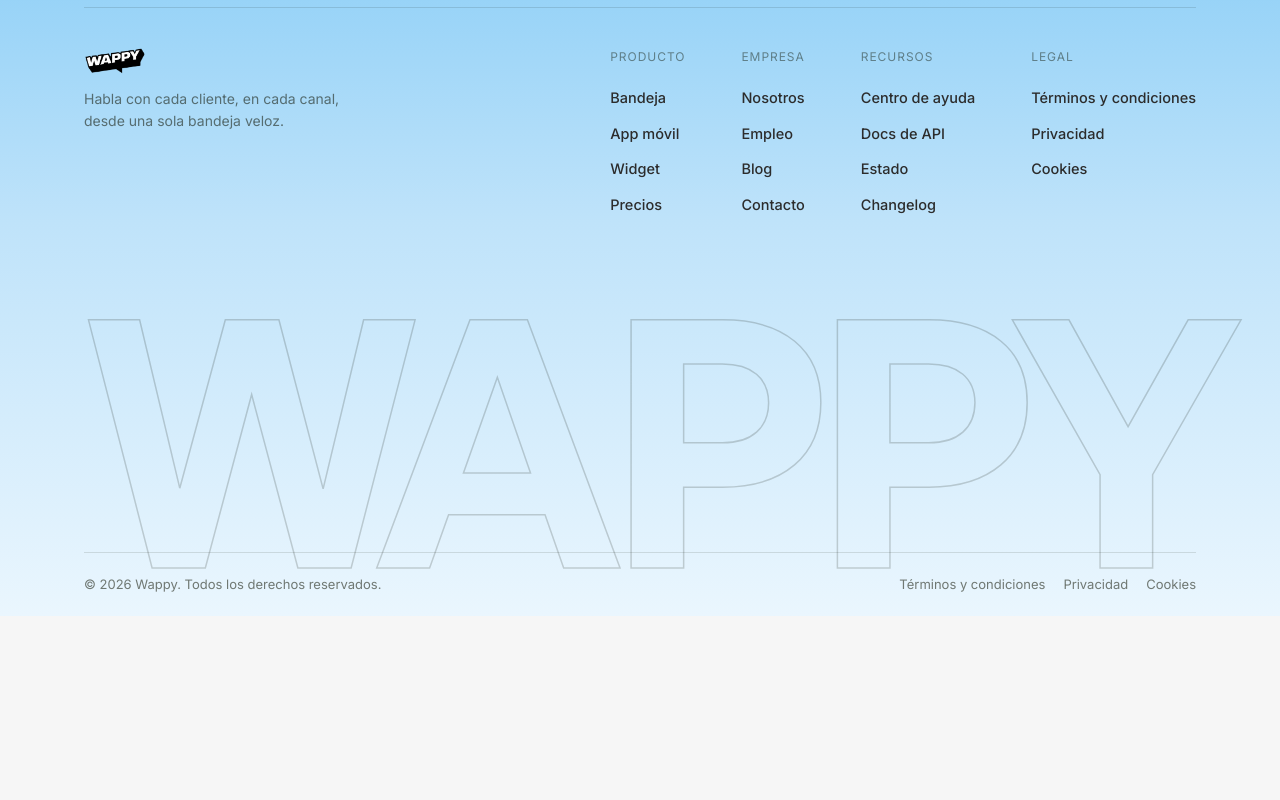
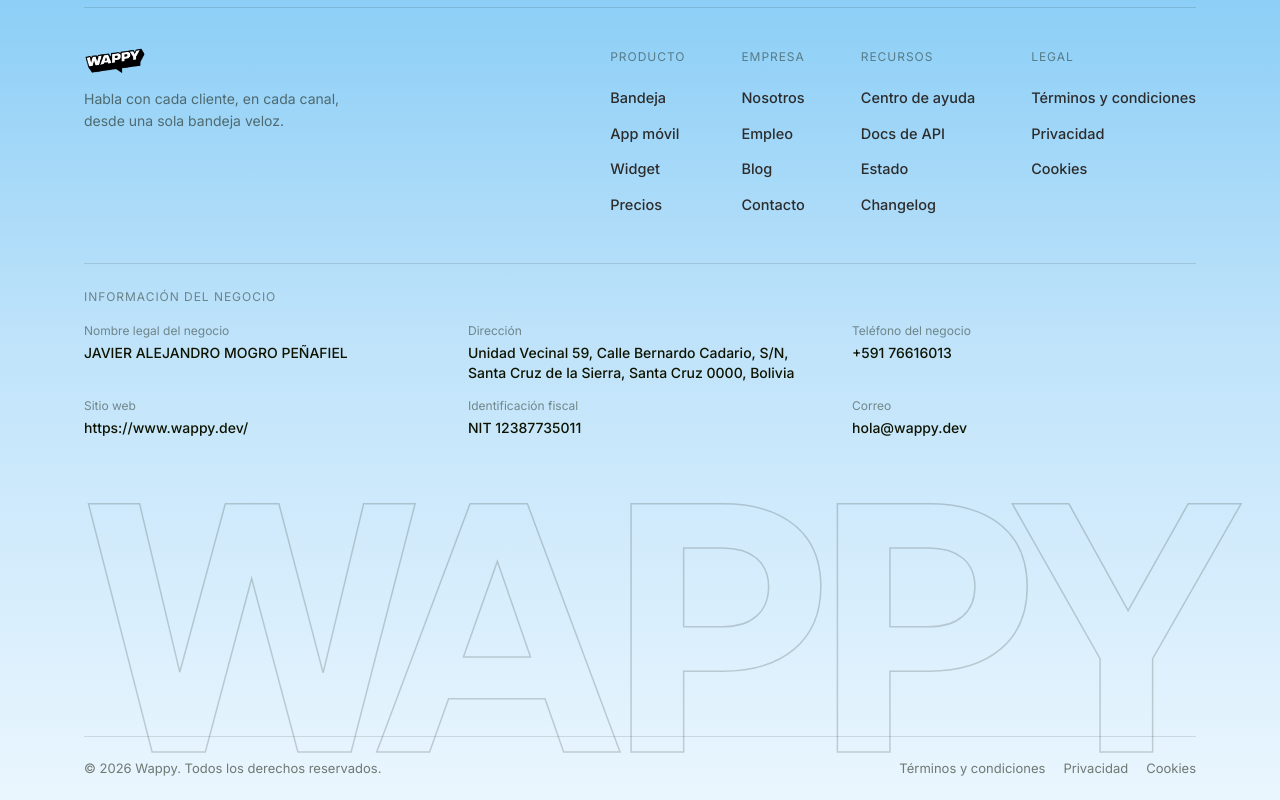
Before and after one commit to Jalx1000/wappy-front, a Next.js app: page / in a window 1280 px wide. Shown: the part 9574-10374 px from the top of the page. Before the commit the page ends 10190 px from the top, so only its background shows below. Built offline with nearby package versions, Linux system fonts and the light colour scheme.

Commit message:
feat(marketing): footer business info (legal name, address, phone, NIT, email) for Meta verification

```diff
--- a/app/(public)/_components/SiteFooter.tsx
+++ b/app/(public)/_components/SiteFooter.tsx
@@ -74,6 +74,18 @@
           </div>
         </div>
 
+        <div className="foot-business">
+          <h4>{f.business.title}</h4>
+          <dl>
+            {f.business.rows.map((r) => (
+              <div className="foot-biz-row" key={r.label}>
+                <dt>{r.label}</dt>
+                <dd>{r.href ? <a href={r.href}>{r.value}</a> : r.value}</dd>
+              </div>
+            ))}
+          </dl>
+        </div>
+
         <div className="foot-word">WAPPY</div>
 
         <div className="foot-bottom">
--- a/app/(public)/_components/content.ts
+++ b/app/(public)/_components/content.ts
@@ -125,6 +125,10 @@
     cols: { title: string; links: { label: string; href: string }[] }[];
     rights: string;
     legal: { label: string; href: string }[];
+    business: {
+      title: string;
+      rows: { label: string; value: string; href?: string }[];
+    };
   };
   demo: {
     eyebrow: string;
@@ -461,6 +465,21 @@
         { label: "Privacidad", href: "/privacy-policy" },
         { label: "Cookies", href: "/cookies" },
       ],
+      business: {
+        title: "Información del negocio",
+        rows: [
+          { label: "Nombre legal del negocio", value: "JAVIER ALEJANDRO MOGRO PEÑAFIEL" },
+          {
+            label: "Dirección",
+            value:
+              "Unidad Vecinal 59, Calle Bernardo Cadario, S/N, Santa Cruz de la Sierra, Santa Cruz 0000, Bolivia",
+          },
+          { label: "Teléfono del negocio", value: "+591 76616013", href: "tel:+59176616013" },
+          { label: "Sitio web", value: "https://www.wappy.dev/", href: "https://www.wappy.dev/" },
+          { label: "Identificación fiscal", value: "NIT 12387735011" },
+          { label: "Correo", value: "hola@wappy.dev", href: "mailto:hola@wappy.dev" },
+        ],
+      },
     },
     demo: {
       eyebrow: "Agendar demo",
@@ -784,6 +803,21 @@
         { label: "Privacy", href: "/privacy-policy" },
         { label: "Cookies", href: "/cookies" },
       ],
+      business: {
+        title: "Business information",
+        rows: [
+          { label: "Legal business name", value: "JAVIER ALEJANDRO MOGRO PEÑAFIEL" },
+          {
+            label: "Address",
+            value:
+              "Unidad Vecinal 59, Calle Bernardo Cadario, S/N, Santa Cruz de la Sierra, Santa Cruz 0000, Bolivia",
+          },
+          { label: "Business phone", value: "+591 76616013", href: "tel:+59176616013" },
+          { label: "Website", value: "https://www.wappy.dev/", href: "https://www.wappy.dev/" },
+          { label: "Tax ID", value: "NIT 12387735011" },
+          { label: "Email", value: "hola@wappy.dev", href: "mailto:hola@wappy.dev" },
+        ],
+      },
     },
     demo: {
       eyebrow: "Book a demo",
--- a/app/(public)/marketing.css
+++ b/app/(public)/marketing.css
@@ -1434,6 +1434,48 @@
 .mkt .foot-legal a:hover {
   color: var(--ink);
 }
+.mkt .foot-business {
+  position: relative;
+  z-index: 2;
+  padding: 24px 0 8px;
+  border-top: 1px solid rgba(14, 19, 0, 0.12);
+}
+.mkt .foot-business h4 {
+  font-size: 12px;
+  text-transform: uppercase;
+  letter-spacing: 0.08em;
+  color: rgba(14, 19, 0, 0.45);
+  margin: 0 0 16px;
+}
+.mkt .foot-business dl {
+  display: grid;
+  grid-template-columns: repeat(auto-fit, minmax(260px, 1fr));
+  gap: 14px 40px;
+  margin: 0;
+}
+.mkt .foot-biz-row {
+  display: flex;
+  flex-direction: column;
+  gap: 3px;
+}
+.mkt .foot-biz-row dt {
+  font-size: 12px;
+  color: rgba(14, 19, 0, 0.45);
+}
+.mkt .foot-biz-row dd {
+  margin: 0;
+  font-size: 14px;
+  font-weight: 500;
+  line-height: 1.45;
+  color: var(--ink);
+}
+.mkt .foot-biz-row dd a {
+  color: var(--ink);
+  text-decoration: none;
+}
+.mkt .foot-biz-row dd a:hover {
+  opacity: 0.6;
+}
 
 /* legal pages */
 .mkt .legal-hero {
```
